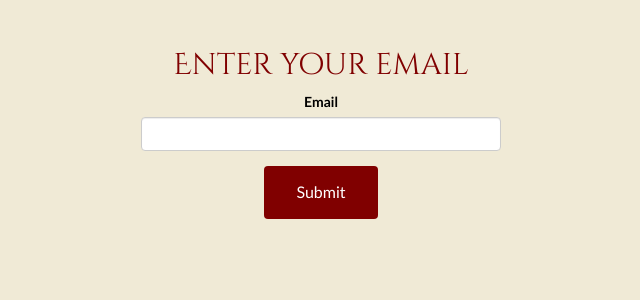
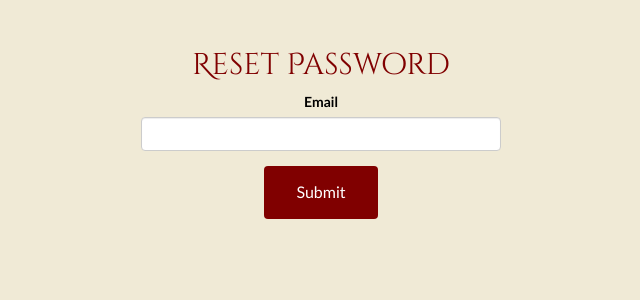
Before and after one commit to ECGHelloWorld/PhoenixNow, a Flask app: page /requestreset in a window 1280 px wide. Shown: the part 51-351 px from the top of the page, without its empty margins (319-959 px from the left). Run offline with Flask 2, Linux system fonts and the light colour scheme; some libraries are stand-ins or nearby versions.

Commit message:
Began implementing standard css classes

```diff
--- a/PhoenixNow/static/styles.css
+++ b/PhoenixNow/static/styles.css
@@ -5,14 +5,10 @@ body {
 
 body.background {
     padding-top: 80px;
-
     font-family: "Calibri", "Times New Roman", serif;
-
     background: #F0EAD6;
     margin: 0;
-
     color: #800000;
-
 }
 
 body.homebackground {
@@ -70,3 +66,15 @@ body.homebackground {
   margin-top: 0px;
   padding: 0px;
 }
+
+.title{
+color: #800000;
+font-family: 'Cinzel Decorative', cursive;
+}
+
+
+.content{
+
+
+
+}
--- a/PhoenixNow/templates/requestreset.html
+++ b/PhoenixNow/templates/requestreset.html
@@ -1,7 +1,7 @@
 {% extends "layout.html" %}
 
 {% block content %}
-  <h2 style="color: #800000; font-family: 'Cinzel Decorative', cursive;">Enter your email</h2>
+  <h2 class="title">Reset Password</h2>
   {% for message in form.email.errors %}
     <div class="alert alert-warning alert-dismissible" role="alert">
       <button type="button" class="close" data-dismiss="alert" aria-label="Close"><span aria-hidden="true">&times;</span></button>
```
